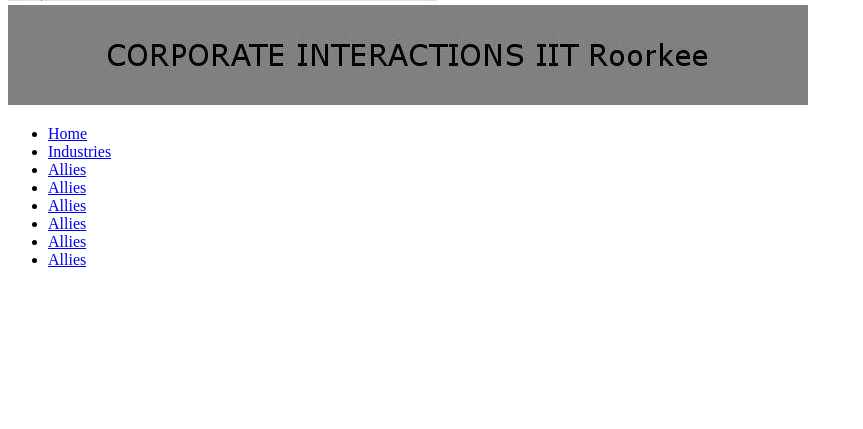
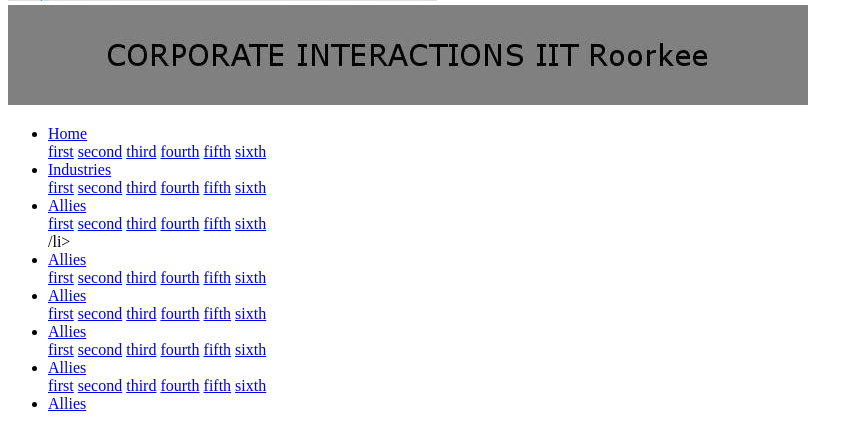
Before and after one commit to KmrAbhi/CIG-WEBSITE, a PHP site: page /header.php in a window 1280 px wide. Shown: the part 495-924 px from the top of the page, without its empty margins (0-863 px from the left). Before the commit the page ends 762 px from the top, so only its background shows below. Run offline with PHP 8.4, Linux system fonts and the light colour scheme.

Commit message:
added the dropdown functionality in header

```diff
--- a/header.php
+++ b/header.php
@@ -8,13 +8,76 @@
 <div class="header-logo"><img src="images/logo.jpg"></div>
 <div class="header-title"><img src="images/title.jpg">
 <div class="nav"><ul class ="nav-objects">
-<li><a href="#">Home</a></li>
-<li><a href="#">Industries</a></li>
-<li><a href="#">Allies</a></li>
-<li><a href="#">Allies</a></li>
-<li><a href="#">Allies</a></li>
-<li><a href="#">Allies</a></li>
-<li><a href="#">Allies</a></li>
+<li class="dropdown"><a href="#">Home</a>
+<div class="dropdown-content">
+<a href="#">first</a>
+<a href="#">second</a>
+<a href="#">third</a>
+<a href="#">fourth</a>
+<a href="#">fifth</a>
+<a href="#">sixth</a>
+</div>
+</li>
+<li class="dropdown"><a href="#">Industries</a>
+<div class="dropdown-content">
+<a href="#">first</a>
+<a href="#">second</a>
+<a href="#">third</a>
+<a href="#">fourth</a>
+<a href="#">fifth</a>
+<a href="#">sixth</a>
+</div>
+</li>
+<li class="dropdown"><a href="#">Allies</a>
+<div class="dropdown-content">
+<a href="#">first</a>
+<a href="#">second</a>
+<a href="#">third</a>
+<a href="#">fourth</a>
+<a href="#">fifth</a>
+<a href="#">sixth</a>
+</div>
+/li>
+<li class="dropdown"><a href="#">Allies</a>
+<div class="dropdown-content">
+<a href="#">first</a>
+<a href="#">second</a>
+<a href="#">third</a>
+<a href="#">fourth</a>
+<a href="#">fifth</a>
+<a href="#">sixth</a>
+</div>
+</li>
+<li class="dropdown"><a href="#">Allies</a>
+<div class="dropdown-content">
+<a href="#">first</a>
+<a href="#">second</a>
+<a href="#">third</a>
+<a href="#">fourth</a>
+<a href="#">fifth</a>
+<a href="#">sixth</a>
+</div>
+</li>
+<li class="dropdown"><a href="#">Allies</a>
+<div class="dropdown-content">
+<a href="#">first</a>
+<a href="#">second</a>
+<a href="#">third</a>
+<a href="#">fourth</a>
+<a href="#">fifth</a>
+<a href="#">sixth</a>
+</div>
+</li>
+<li class="dropdown"><a href="#">Allies</a>
+<div class="dropdown-content">
+<a href="#">first</a>
+<a href="#">second</a>
+<a href="#">third</a>
+<a href="#">fourth</a>
+<a href="#">fifth</a>
+<a href="#">sixth</a>
+</div>
+</li>
 <li><a href="#">Allies</a></li>
 </ul></div>
 </div>
```
